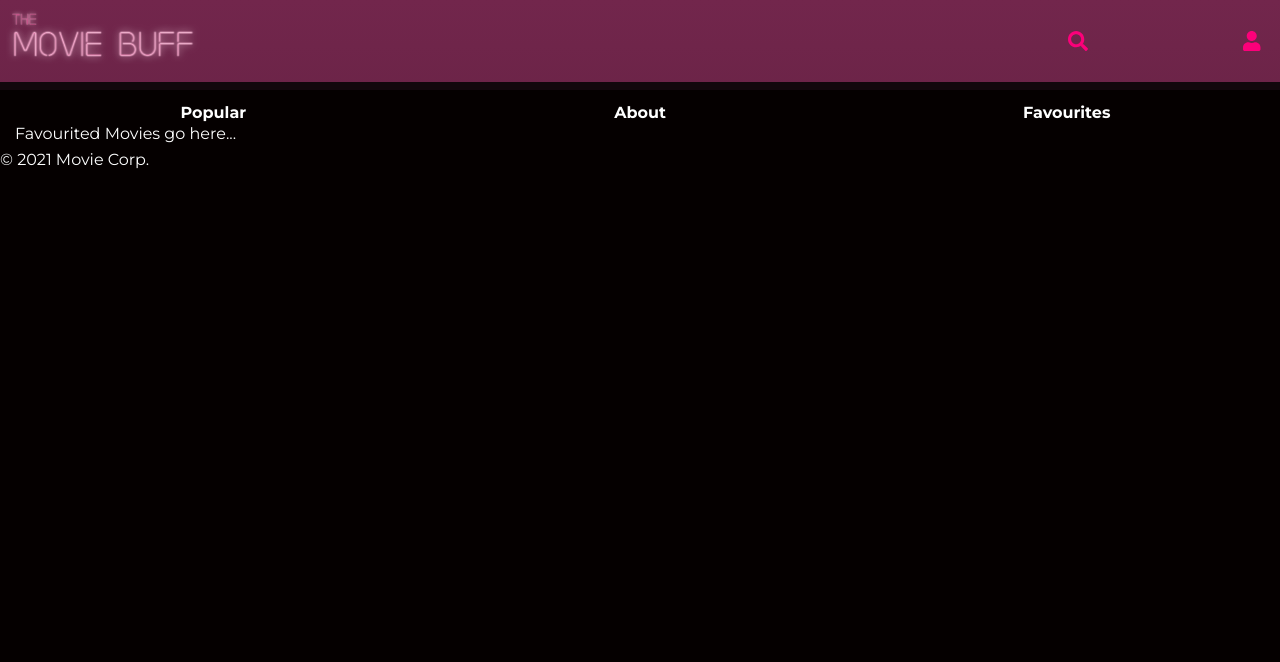
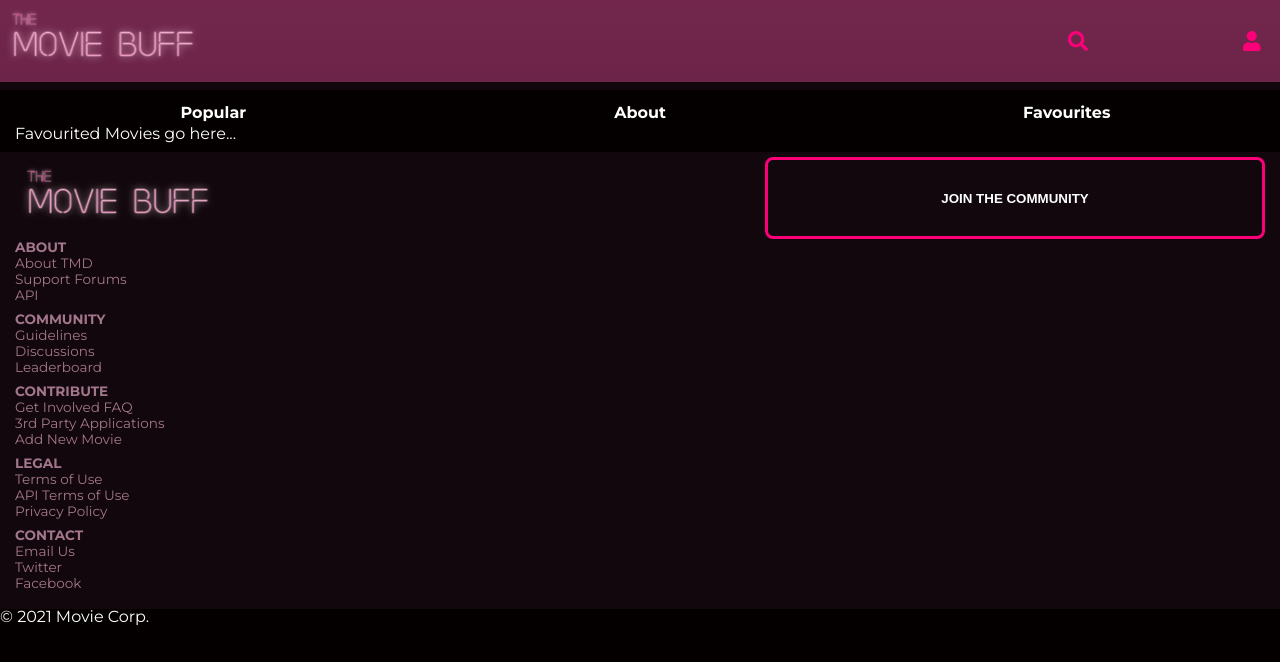
Before and after one commit to jennyesc/movieBuff, a React app: page /favourites in a window 1280 px wide. Built offline with nearby package versions, Linux system fonts and the light colour scheme.

Commit message:
Footer style and html

```diff
--- a/src/components/Footer.js
+++ b/src/components/Footer.js
@@ -1,4 +1,6 @@
 // Footer
+import { Link } from 'react-router-dom';
+import logo from '../images/movieBuff.png';
 
 function Footer() {
 
@@ -7,6 +9,53 @@ function Footer() {
 
   return (
     <footer>
+      <div className="footer-top-row">
+
+          <picture className="logo-container">
+            <Link to={'/'}><img className="logo" src={logo} alt="The Movie Buff Logo"></img></Link>
+          </picture>
+
+          <button className="btn">Join the Community</button>
+
+        <ul>
+          <div className="footer-menu">
+            <li className="uppercase">About</li>
+            <li>About TMD</li>
+            <li>Support Forums</li>
+            <li> API</li>
+          </div>
+
+          <div className="footer-menu">
+            <li className="uppercase">Community</li>
+            <li>Guidelines</li>
+            <li>Discussions</li>
+            <li>Leaderboard</li>
+          </div>
+
+          <div className="footer-menu">
+            <li className="uppercase">Contribute</li>
+            <li>Get Involved FAQ</li>
+            <li>3rd Party Applications</li>
+            <li>Add New Movie</li>
+          </div>
+
+          <div className="footer-menu">
+            <li className="uppercase">Legal</li>
+            <li>Terms of Use</li>
+            <li>API Terms of Use</li>
+            <li>Privacy Policy</li>
+          </div>
+
+          <div className="footer-menu">
+            <li className="uppercase">Contact</li>
+            <li>Email Us</li>
+            <li>Twitter</li>
+            <li>Facebook</li>
+          </div>
+
+        </ul>
+
+      </div>
       <p>&copy; {year} Movie Corp.</p>
     </footer>
   );
--- a/src/styles/components/_footer.scss
+++ b/src/styles/components/_footer.scss
@@ -0,0 +1,50 @@
+//Footer
+
+@use '../base/settings' as *;
+
+footer{
+    //padding: 5px 15px 10px 15px;
+
+    .footer-top-row{
+        padding: 5px 15px 10px 15px;
+        background-color: $borderPurple;
+        display: grid;
+        grid-template-columns: 60% 40%;
+
+        .logo-container{
+            //padding-right: 8px;
+            .logo{
+                max-width: 200px;
+
+            }
+        }
+
+        .btn{
+            background-color: $borderPurple;
+            text-transform: uppercase;
+            font-weight: $fontExtra;
+            color: $fontColor;
+            border-radius: 8px;
+            border: solid 3px $iconColor;
+            padding: 8px;
+
+        }
+        .uppercase{
+            text-transform: uppercase;
+            color: $footerText;
+            font-weight: $fontBold;
+            font-size: 0.85rem;
+        }
+        .footer-menu{
+            color: $footerText;
+            font-weight: $fontReg;
+            font-size: 0.85rem;
+            line-height: normal;
+            margin-bottom: 8px;
+
+
+        }
+
+    }
+
+}
--- a/src/styles/styles.scss
+++ b/src/styles/styles.scss
@@ -12,6 +12,7 @@
 @use './components/btn-main-nav';
 @use './components/main';
 @use './components/nav';
+@use './components/footer';
 
 // Google Fonts - Import
 @import url('https://fonts.googleapis.com/css2?family=Montserrat:wght@400;500;600;700;800;900&display=swap');
```
